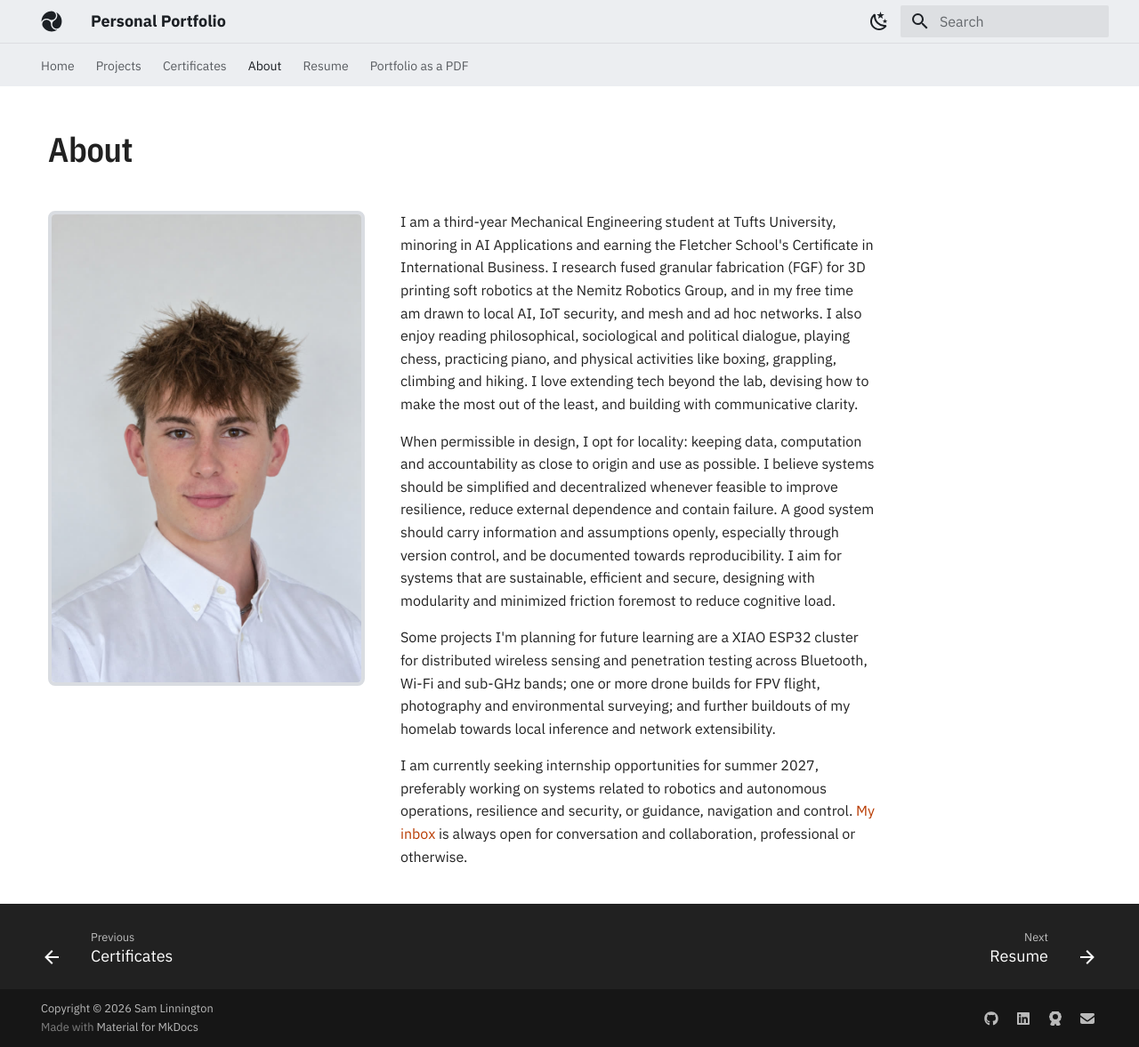
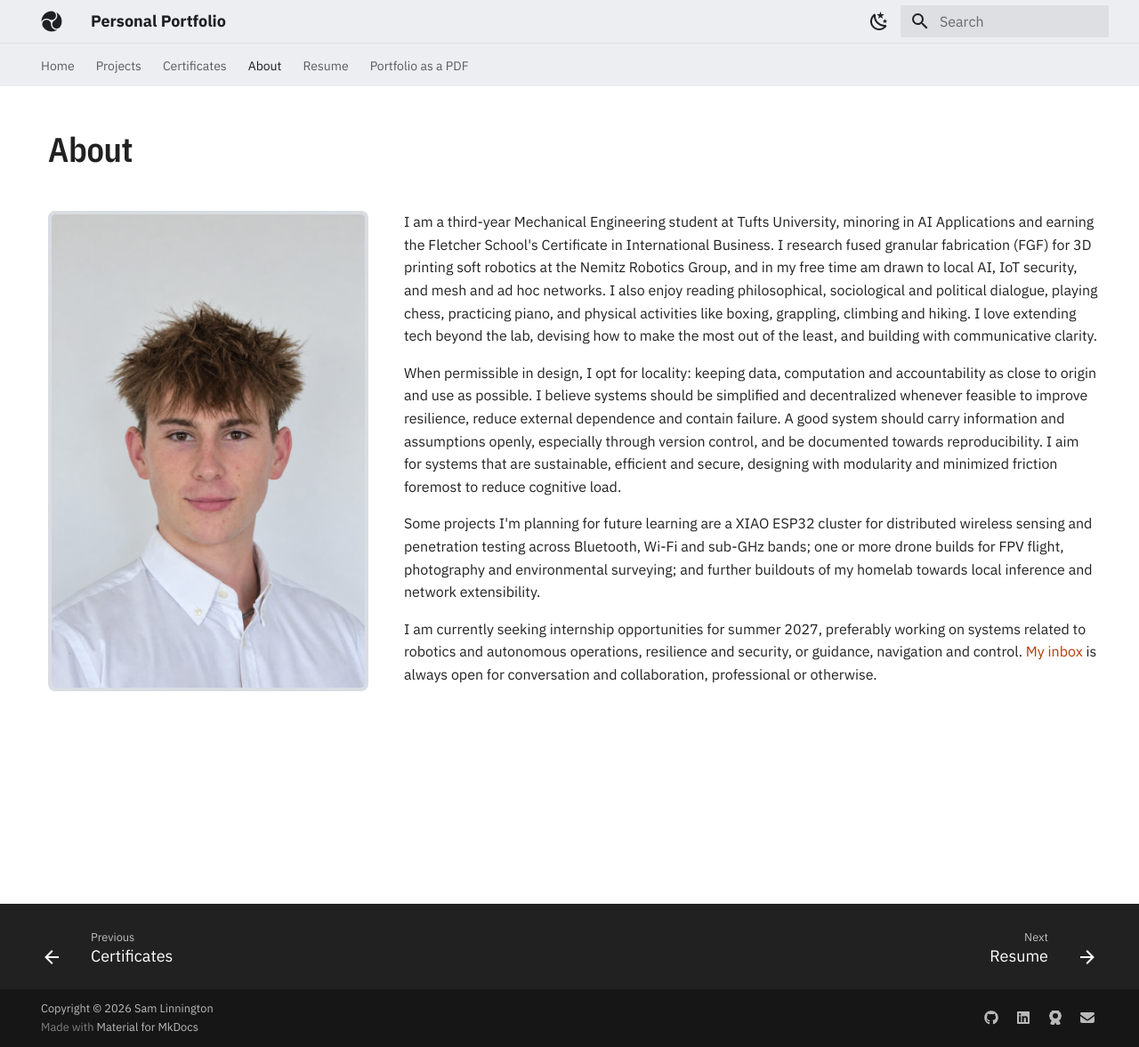
Before and after one commit to sl-ter/portfolio, an MkDocs documentation site: the page built from docs/about.md, in a window 1280 px wide and 1177 px high. Shown: the whole window at 89% size. Built offline with MkDocs 1.6.1 and Material for MkDocs 9.7.7, drawn with Linux system fonts in a browser that asks for light colours.

Commit message:
About: hide the empty TOC sidebar so the text runs full width
Co-Authored-By: Claude Opus 5.5 <noreply@anthropic.com>

```diff
--- a/docs/stylesheets/extra.css
+++ b/docs/stylesheets/extra.css
@@ -604,10 +604,11 @@ html.lenis body {
   }
 }
 
-/* About: portrait on the left, text on the right (stacks on narrow screens) */
+/* About: portrait on the left, text on the right (stacks on narrow screens). The page hides the
+   empty TOC sidebar, so the text takes the rest of the width beside a fixed-width photo. */
 .md-typeset .pf-about {
   display: grid;
-  grid-template-columns: minmax(0, 2fr) minmax(0, 3fr);
+  grid-template-columns: minmax(0, 18rem) minmax(0, 1fr);
   gap: 2rem;
   align-items: start;
 }
--- a/docs/stylesheets/print.css
+++ b/docs/stylesheets/print.css
@@ -120,6 +120,12 @@
     margin: 0.3em auto 0;
   }
 
+  /* About: a narrower photo column so the bio fits on one page */
+  .md-typeset .pf-about {
+    grid-template-columns: 2.6in minmax(0, 1fr);
+    gap: 0.3in;
+  }
+
   /* Short enough to share a page with the certificate's write-up */
   .md-typeset .pf-cert {
     margin: 0.6em auto 0;
```
Also changed, not shown: docs/about.md (+5 -0 lines).
